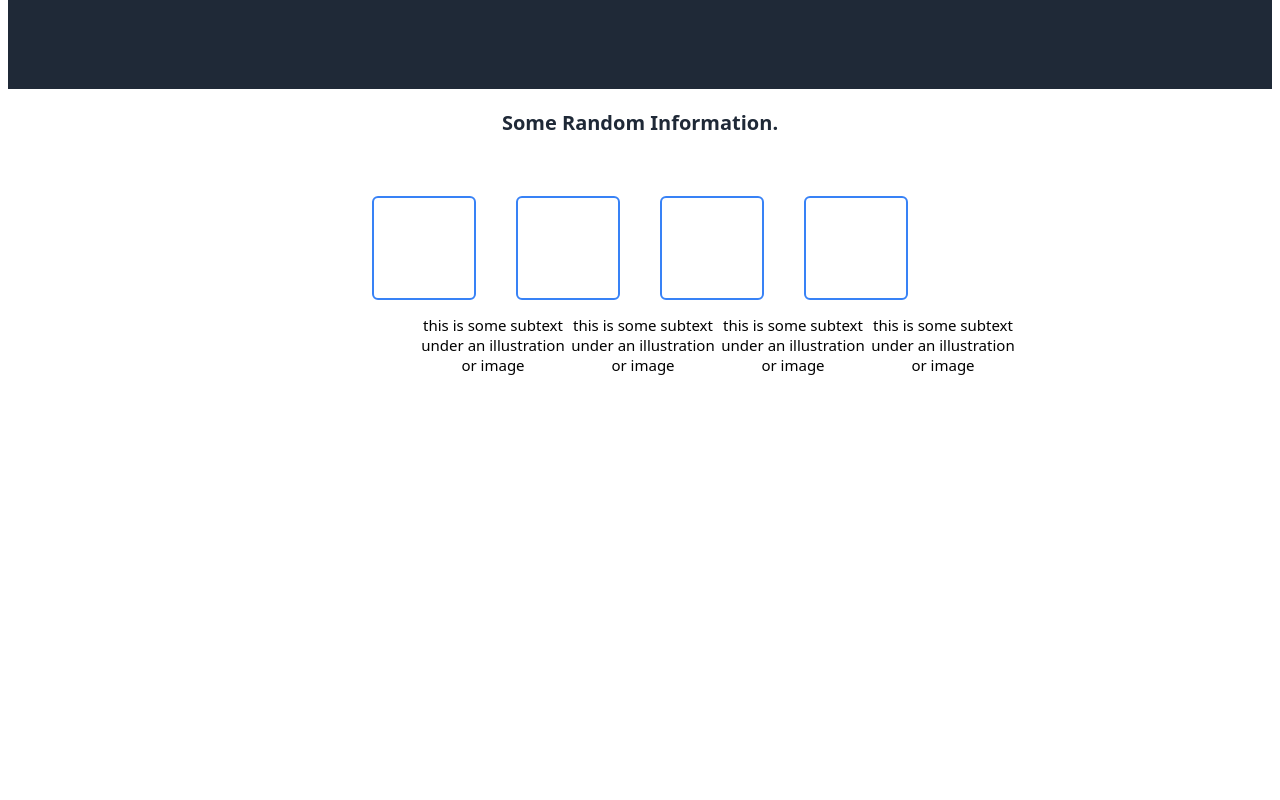
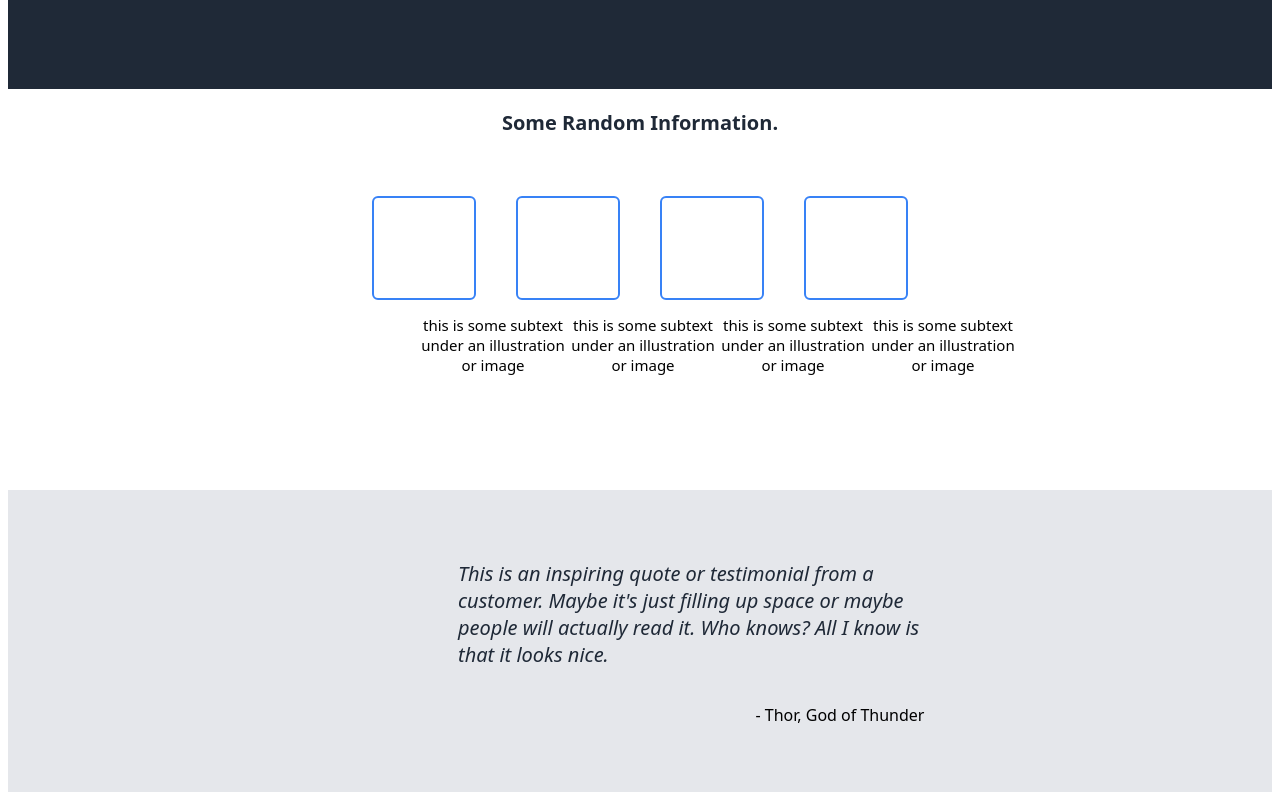
Before and after one commit to NjieB/Landing-Page, a plain HTML site: page index.html in a window 1280 px wide. Shown: the part 491-1291 px from the top of the page. Before the commit the page ends 889 px from the top, so only its background shows below. Drawn offline with Linux system fonts and the light colour scheme.

Commit message:
lower middle section complete

```diff
--- a/index.html
+++ b/index.html
@@ -41,8 +41,10 @@
                       <p class="subtext-4">this is some subtext under an illustration or image</p>
                  </div>
                  </div>
-
-
+                 <div class="bottom-mid">
+                 <p class="quote">This is an inspiring quote or testimonial from a customer. Maybe it's just filling up space or maybe people will actually read it. Who knows? All I know is that it looks nice.</p>
+                 <p class="thor">- Thor, God of Thunder</p>
+                </div>
         </body>
     </head>
 </html>
--- a/style.css
+++ b/style.css
@@ -116,4 +116,27 @@ li  {
     text-align: center;
     width: 600px;
     margin-left: 410px;
+    margin-bottom: 100px;
 }
+.bottom-mid {
+    display: flex;
+    flex-direction: column;
+    background-color: #e5e7eb;
+    padding: 50px;
+}
+.quote {
+    display: flex;
+    justify-content: center;
+    font-size: 20px;
+    font-style: italic;
+    width: 500px;
+    margin-left: 400px;
+    color: #1F2937;
+}
+
+.thor {
+display: flex;
+justify-content: center;
+margin-left: 400px;
+
+}
```
